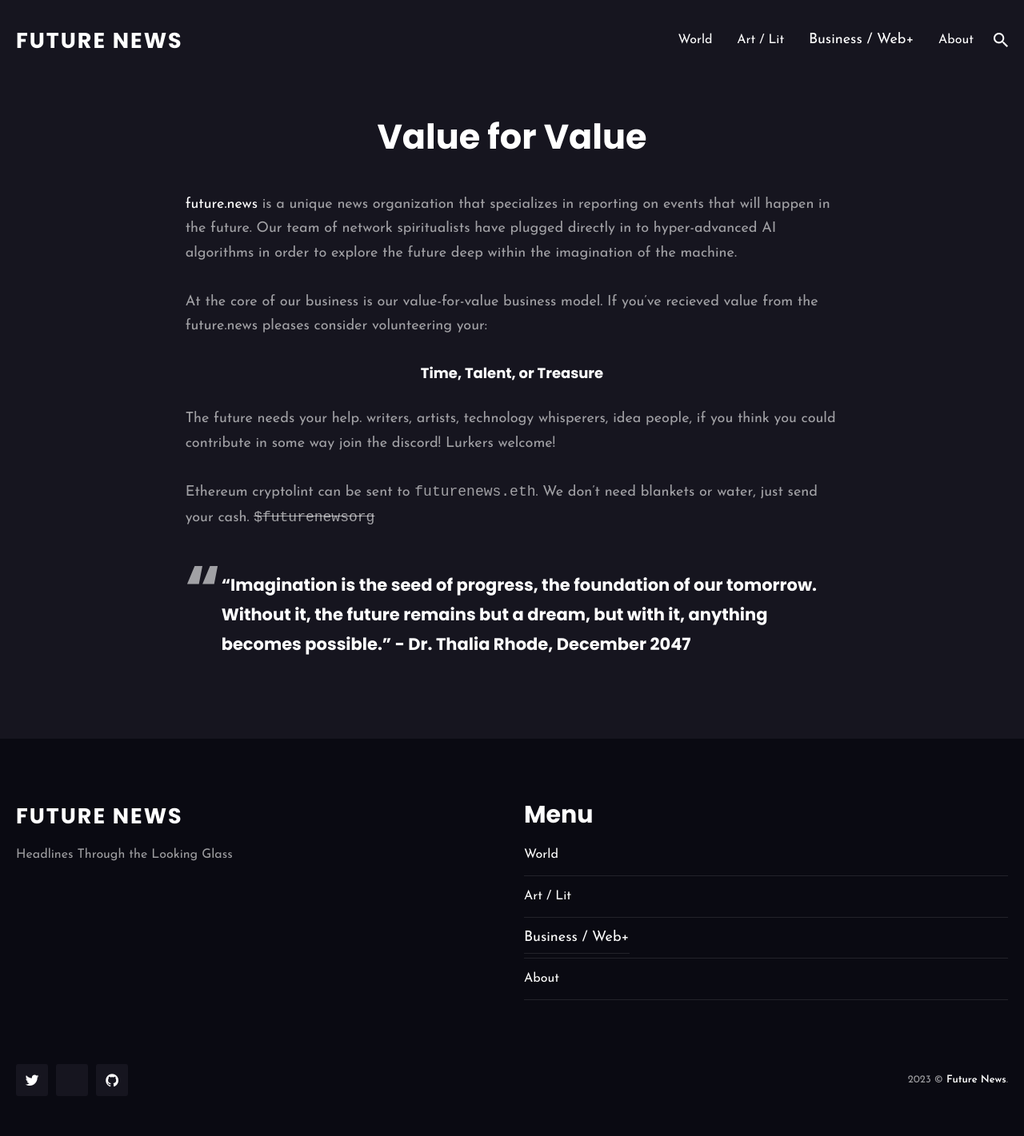
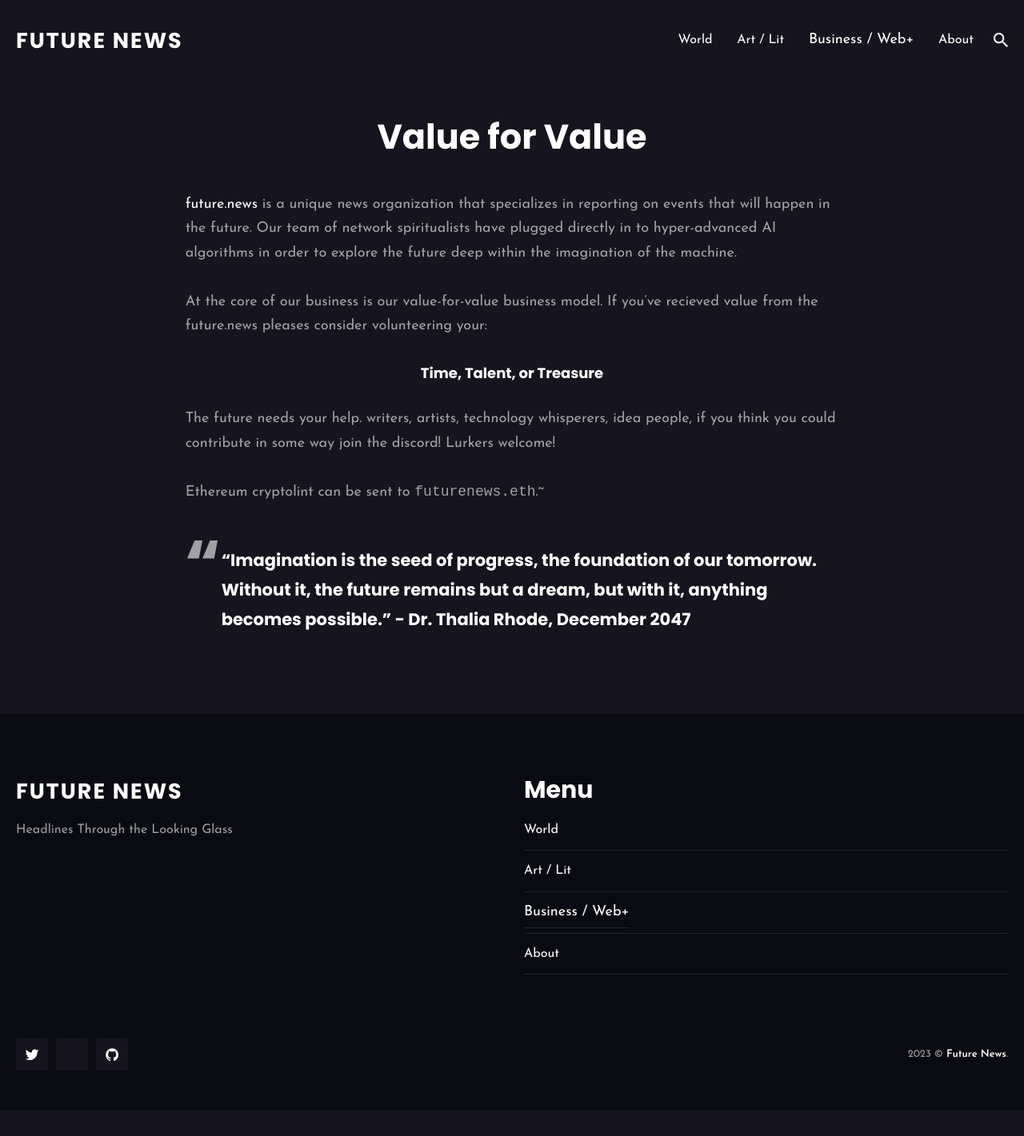
Before and after one commit to nan3333/futurenews, a Jekyll site: the page built from _pages/about.md, in a window 1280 px wide. Shown: the whole page at 80% size. Built offline with Jekyll 4.4.1, drawn with Linux system fonts in a browser that asks for light colours; nearby versions of some CDN libraries; after the commit the page ends 1389 px from its top, so only the background shows below that.

Commit message:
update about content

```diff
--- a/_pages/about.md
+++ b/_pages/about.md
@@ -10,7 +10,7 @@ At the core of our business is our value-for-value business model. If you've rec
 <center><h5>Time, Talent, or Treasure </h5></center>
 The future needs your help. writers, artists,  technology  whisperers, idea people, if you think you could contribute in some way join the discord! Lurkers welcome!
 
-Ethereum cryptolint can be sent to `futurenews.eth`. We don't need blankets or water, just send your cash. ~~`$futurenewsorg`~~
+Ethereum cryptolint can be sent to `futurenews.eth`.~
 
 
 
```
